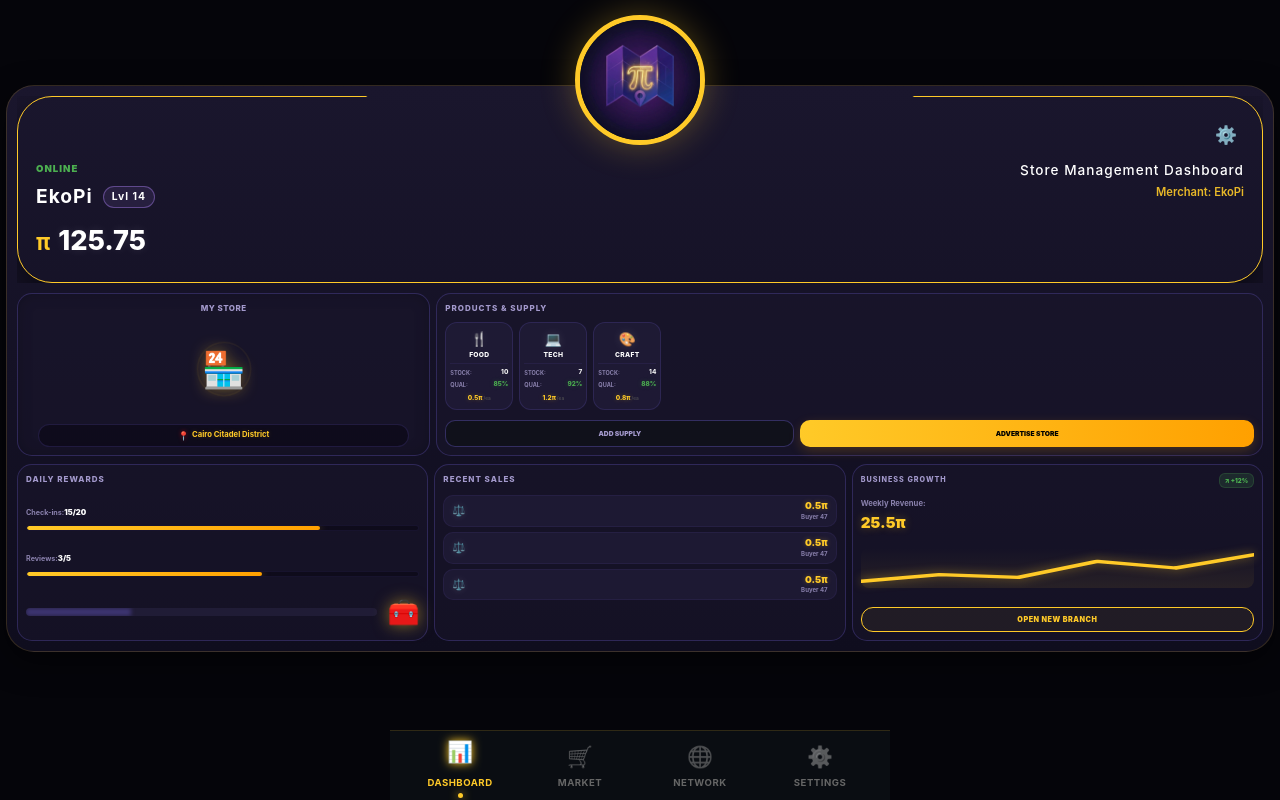
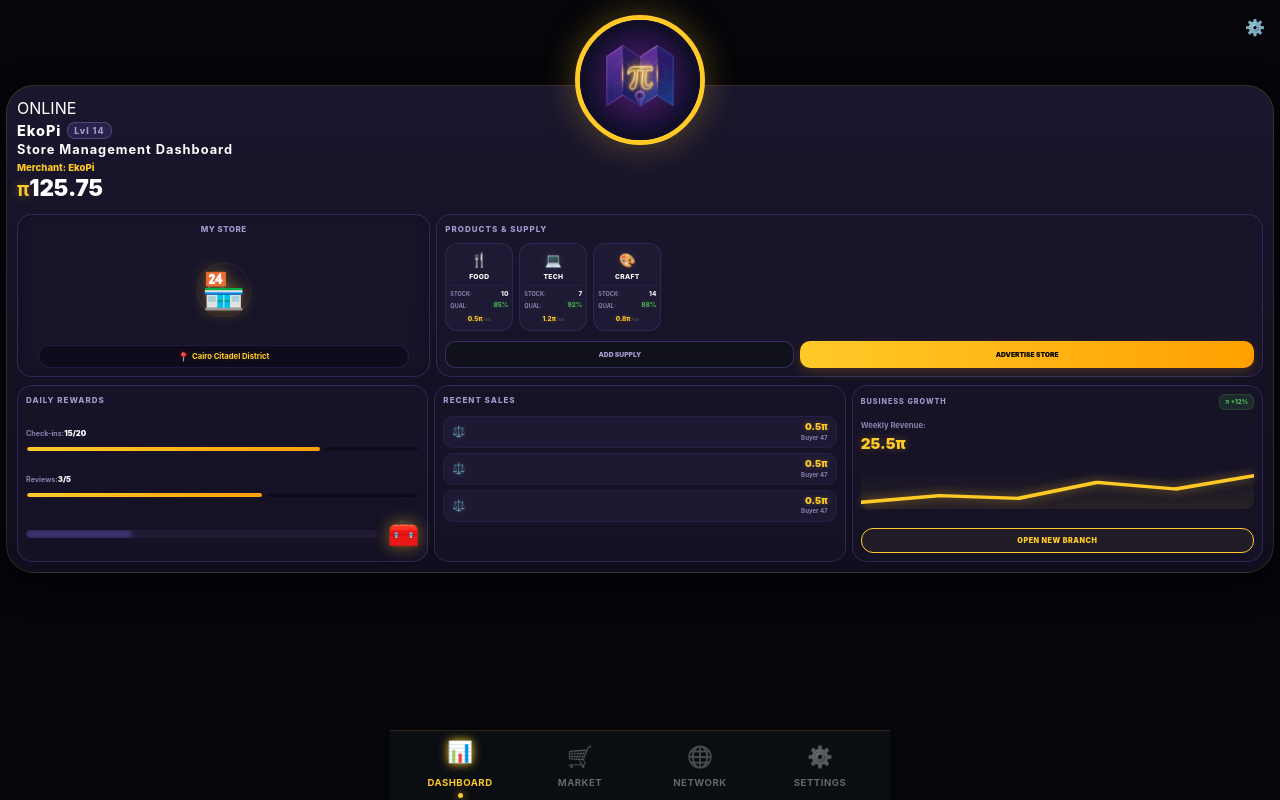
Before and after one commit to Maplypi-Official/maplypi-frontend, a React (Vite) app: page / in a window 1280 px wide. Built offline with nearby package versions, Linux system fonts and the light colour scheme; no server answers.

Commit message:
Update Header.css

```diff
--- a/src/components/Header/Header.css
+++ b/src/components/Header/Header.css
@@ -1,123 +1,158 @@
-.ts-header {
-  background: var(--panel-bg);
-  border: 1.5px solid var(--digital-gold);
-  border-radius: 35px;
-  padding: 65px 18px 20px 18px;
+.ts-header-mirror {
+  width: 100%;
+  position: relative;
+  padding: 10px 0 20px 0;
   display: flex;
   flex-direction: column;
-  position: relative;
-  /* الفتحة الهندسية المحدثة لتكون أكثر دقة وانحناءً */
-  clip-path: polygon(
-    0% 0%,
-    28% 0%,
-    32% 16%,
-    68% 16%,
-    72% 0%,
-    100% 0%,
-    100% 100%,
-    0% 100%
-  );
-  box-shadow: 0 15px 40px rgba(0,0,0,0.6);
 }
 
-/* أيقونة الترس (Settings Gear) */
-.header-settings-gear {
-  position: absolute;
-  top: 25px;
-  right: 25px;
-  color: #666;
-  font-size: 1.1rem;
-  cursor: pointer;
-  transition: transform 0.3s ease;
-}
-
-.header-settings-gear:hover {
-  transform: rotate(90deg);
-  color: var(--digital-gold);
-}
-
-.header-top-row {
-  display: flex;
-  justify-content: space-between;
-  align-items: flex-start;
+/* تنسيق التخطيط العام للكروت */
+.header-main-layout {
+  display: grid;
+  grid-template-columns: 1fr 1.2fr;
+  grid-template-rows: auto auto;
+  gap: 10px;
   width: 100%;
 }
 
-.user-meta {
-  display: flex;
-  flex-direction: column;
-  gap: 6px;
-  text-align: left;
+/* نمط الكروت الزجاجية البنفسجية الموحد */
+.user-profile-card, .dashboard-info-card, .balance-glass-card {
+  background: rgba(26, 22, 45, 0.55) !important;
+  border: 1.5px solid rgba(106, 90, 205, 0.3) !important;
+  border-radius: 18px;
+  padding: 12px;
+  backdrop-filter: blur(10px);
 }
 
-.status-badge {
-  color: #4caf50; /* نص ONLINE باللون الأخضر */
-  font-size: 0.6rem;
-  font-weight: 900;
-  letter-spacing: 1px;
-  text-transform: uppercase;
+/* كارت المستخدم والصورة الشخصية */
+.user-profile-card {
+  display: flex;
+  align-items: center;
+  gap: 12px;
+}
+
+.avatar-circle {
+  width: 45px;
+  height: 45px;
+  border-radius: 50%;
+  border: 2px solid #ffca28; /* إطار ذهبي كما في الصورة الأصلية */
+  overflow: hidden;
+  background: #2a2440;
+}
+
+.avatar-circle img {
+  width: 100%;
+  height: 100%;
+  object-fit: cover;
 }
 
 .user-name-display {
   margin: 0;
-  font-size: 1.2rem;
+  font-size: 0.9rem;
   color: #fff;
+  font-weight: 800;
   display: flex;
   align-items: center;
-  gap: 10px;
+  gap: 6px;
 }
 
-/* Badge المستوى الأرجواني */
 .lvl-tag {
-  background: rgba(179, 136, 255, 0.1);
-  color: var(--neon-purple);
-  font-size: 0.65rem;
-  padding: 2px 8px;
-  border-radius: 12px;
-  border: 1px solid rgba(179, 136, 255, 0.4);
-  font-weight: bold;
+  background: rgba(106, 90, 205, 0.2);
+  color: #a399cc;
+  font-size: 0.55rem;
+  padding: 1px 6px;
+  border-radius: 8px;
+  border: 0.5px solid rgba(163, 153, 204, 0.3);
 }
 
-/* الرصيد الممركز */
-.balance-section-center {
+.status-badge-row {
   display: flex;
   align-items: center;
-  justify-content: flex-start;
-  gap: 8px;
-  margin-top: 10px;
+  gap: 4px;
+  margin-top: 2px;
+}
+
+.online-dot {
+  width: 6px;
+  height: 6px;
+  background: #4caf50;
+  border-radius: 50%;
+  box-shadow: 0 0 5px #4caf50;
+}
+
+.status-text {
+  color: #4caf50;
+  font-size: 0.5rem;
+  font-weight: 900;
+  letter-spacing: 0.5px;
+}
+
+/* كارت الرصيد (مراية للتصميم الأصلي) */
+.balance-glass-card {
+  grid-column: 1 / 2; /* يأخذ العمود الأول تحت البروفايل */
+  display: flex;
+  flex-direction: column;
+  justify-content: center;
+  gap: 4px;
+}
+
+.balance-label {
+  color: #8a81ad;
+  font-size: 0.45rem;
+  font-weight: 800;
+  text-transform: uppercase;
+}
+
+.balance-value-row {
+  display: flex;
+  align-items: center;
+  gap: 6px;
+}
+
+.balance-amount {
+  font-size: 1.4rem;
+  font-weight: 900;
+  color: #fff;
+  line-height: 1;
 }
 
 .pi-icon-gold {
-  color: var(--digital-gold);
-  font-size: 1.4rem;
+  color: #ffca28;
+  font-size: 1.2rem;
   font-weight: bold;
+  text-shadow: 0 0 10px rgba(255, 202, 40, 0.4);
 }
 
-.balance-amount {
-  font-size: 1.7rem;
-  font-weight: 800;
-  color: #fff;
-  text-shadow: 0 0 10px rgba(255,255,255,0.1);
-}
-
-/* العنوان والمحاذاة لليمين */
-.header-title-container {
-  text-align: right;
-  max-width: 50%;
+/* كارت عنوان الداشبورد */
+.dashboard-info-card {
+  display: flex;
+  flex-direction: column;
+  justify-content: center;
+  text-align: left;
 }
 
 .dashboard-main-title {
   margin: 0;
-  font-size: 0.85rem;
+  font-size: 0.8rem;
   color: #fff;
-  font-weight: 500;
-  line-height: 1.3;
+  font-weight: 700;
+  line-height: 1.2;
 }
 
 .merchant-name-tag {
-  color: var(--digital-gold);
-  font-size: 0.7rem;
+  color: #ffca28;
+  font-size: 0.6rem;
   margin: 4px 0 0 0;
-  font-weight: 600;
-  opacity: 0.9;
+  font-weight: 800;
 }
+
+/* أيقونة الترس */
+.header-settings-gear {
+  position: absolute;
+  top: 15px;
+  right: 15px;
+  color: #8a81ad;
+  font-size: 1rem;
+  cursor: pointer;
+  z-index: 10;
+}
```
